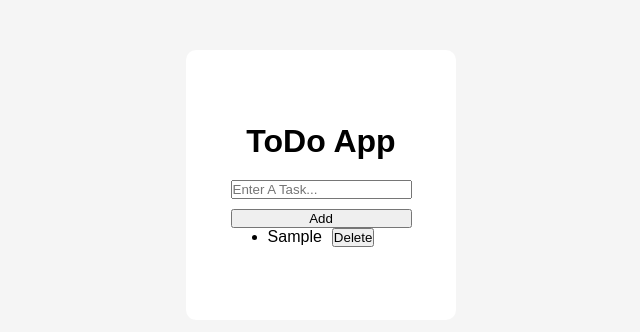
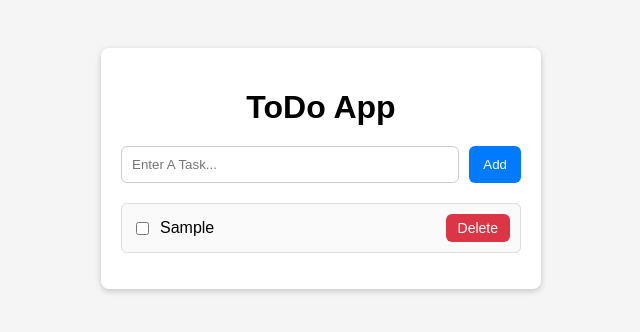
Before and after one commit to CODERGURU26/GeeksForGeeks-Projects, a plain HTML site: page To-Do-List-App-JS/index.html in a window 1280 px wide. Both pictures are taken after typing "Sample" into the empty fields and a click on the button "Add". Shown: the whole page, without its empty margins (319-959 px from the left). Drawn offline with Linux system fonts and the light colour scheme.

Commit message:
todo-list app

```diff
--- a/To-Do-List-App-JS/script.js
+++ b/To-Do-List-App-JS/script.js
@@ -1,33 +1,57 @@
+// Select elements
+const form = document.getElementById("todo-form");
+const input = document.getElementById("todo-input");
+const list = document.getElementById("todo-list");
 
+form.addEventListener("submit", function(event) {
+  event.preventDefault();
 
-const form = document.getElementById("todo-form")
-const input = document.getElementById('todo-input')
-const list = document.getElementById("todo-list")
+  const taskText = input.value.trim();
+  if (taskText === "") return;
 
-console.log("Form:" , form)
-console.log("Input:", input)
-console.log("List:", list)
+  // Create task row
+  const li = document.createElement("li");
 
-form.addEventListener("submit", (e)=>{
-    e.preventDefault()
+  // Task content (checkbox + text)
+  const taskContent = document.createElement("div");
+  taskContent.classList.add("task-content");
 
-    const taskContent = input.value.trim()
+  const checkbox = document.createElement("input");
+  checkbox.type = "checkbox";
 
-    if(taskContent !== ""){
-        const li = document.createElement('li')
-        li.textContent = taskContent
+  const span = document.createElement("span");
+  span.textContent = taskText;
 
-        const deleteBtn = document.createElement("button")
-        deleteBtn.textContent = "Delete"
-        deleteBtn.style.marginLeft = "10px"
+  taskContent.appendChild(checkbox);
+  taskContent.appendChild(span);
 
-        deleteBtn.addEventListener("click", ()=>{
-            li.remove
-        })
+  // Delete button
+  const delBtn = document.createElement("button");
+  delBtn.textContent = "Delete";
+  delBtn.classList.add("delete-btn");
 
-        li.appendChild(deleteBtn)
-        list.appendChild(li)
+  // Checkbox behavior
+  checkbox.addEventListener("change", function () {
+    if (checkbox.checked) {
+      span.style.textDecoration = "line-through";
+      span.style.color = "gray";
+    } else {
+      span.style.textDecoration = "none";
+      span.style.color = "black";
+    }
+  });
 
-        input.value = ""
-    }
-})
+  // Delete behavior
+  delBtn.addEventListener("click", function () {
+    li.remove();
+  });
+
+  // Build task row
+  li.appendChild(taskContent);
+  li.appendChild(delBtn);
+
+  // Add to list
+  list.appendChild(li);
+
+  input.value = "";
+});
--- a/To-Do-List-App-JS/style.css
+++ b/To-Do-List-App-JS/style.css
@@ -1,40 +1,98 @@
-*{
-    margin: 0;
-    padding: 0;
+/* Body reset + centering */
+body {
+  font-family: Arial, sans-serif;
+  background: #f5f5f5;
+  padding: 40px;
+  display: flex;
+  justify-content: center;
 }
 
-body{
-    font-family: sans-serif;
-    background-color: #f5f5f5;
-    padding: 40px;
-    display: flex;
-    align-items: center;
-    justify-content: center;
+/* Card container */
+.container {
+  background: white;
+  padding: 20px;
+  border-radius: 8px;
+  box-shadow: 0 2px 6px rgba(0,0,0,0.2);
+  width: 400px;
 }
 
-.container{
-    background-color: white;
-    margin: 10px;
-    padding: 10px;
-    border-radius: 10px;
-    height: 250px;
-    width: 250px;
-    display: flex;
-    align-items: center;
-    justify-content: center;
-    flex-direction: column;
+/* Heading */
+h1 {
+  text-align: center;
+  margin-bottom: 20px;
 }
 
-h1{
-    text-align: center;
-    margin-bottom: 20px;
+/* Form layout */
+form {
+  display: flex;
+  gap: 10px;
 }
 
-form{
-    display: flex;
-    flex-direction: column;
-    gap: 10px;
+#todo-input {
+  flex: 1;
+  padding: 10px;
+  border: 1px solid #ccc;
+  border-radius: 6px;
 }
-#todo-input{
 
+button {
+  padding: 10px 14px;
+  border: none;
+  background: #007bff;
+  color: white;
+  border-radius: 6px;
+  cursor: pointer;
 }
+
+button:hover {
+  background: #0056b3;
+}
+
+/* Todo List */
+#todo-list {
+  list-style: none;
+  padding: 0;
+  margin-top: 20px;
+}
+
+/* Each todo item */
+#todo-list li {
+  background: #fafafa;
+  padding: 10px;
+  border: 1px solid #ddd;
+  border-radius: 6px;
+  margin-bottom: 10px;
+  display: flex;
+  align-items: center;
+  justify-content: space-between;
+  gap: 10px;
+  transition: transform 0.2s ease, box-shadow 0.2s ease;
+}
+
+/* Hover effect */
+#todo-list li:hover {
+  transform: translateY(-2px);
+  box-shadow: 0 3px 6px rgba(0,0,0,0.15);
+}
+
+/* Checkbox + text wrapper */
+.task-content {
+  display: flex;
+  align-items: center;
+  gap: 8px;
+}
+
+/* Delete button */
+.delete-btn {
+  background: #dc3545;
+  color: white;
+  border: none;
+  border-radius: 6px;
+  padding: 6px 12px;
+  cursor: pointer;
+  font-size: 14px;
+}
+
+.delete-btn:hover {
+  background: #b02a37;
+}
```
